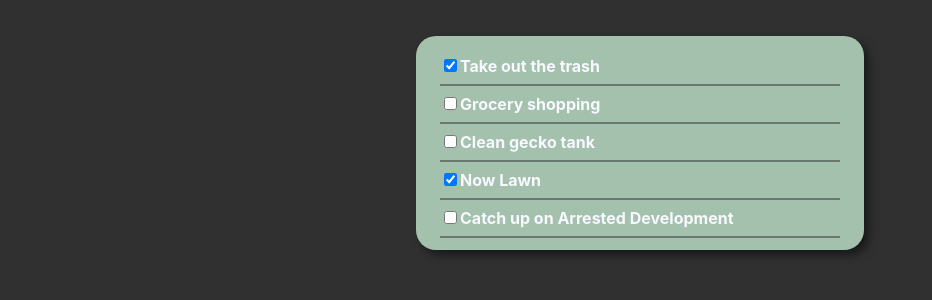
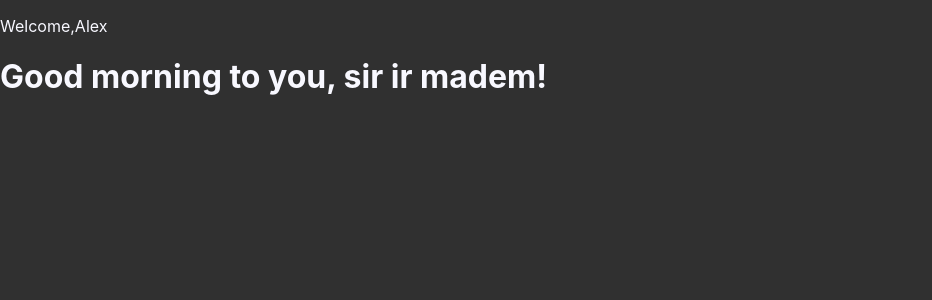
Before and after one commit to NunezAN/react-crash, a React (Create React App) app: page / in a window 1280 px wide. Shown: the top 300 px of the page, without its empty margins (0-932 px from the left). Built offline with nearby package versions, Linux system fonts and the light colour scheme.

Commit message:
converted functions to classes

```diff
--- a/src/App.jsx
+++ b/src/App.jsx
@@ -1,18 +1,90 @@
 import TodoItem from "./components/TodoItem.jsx";
-import "./App.css"
+import "./App.css";
 import todosData from "./components/todosData.js";
-function App() {
-  const todosComponent = todosData.map((todoitem) =>{
-    return <TodoItem key={todoitem.id} item = {todoitem}></TodoItem>
-  })
+import React from "react";
+// function App() {
+//   // const todosComponent = todosData.map((todoitem) =>{
+//   //   return <TodoItem key={todoitem.id} item = {todoitem}></TodoItem>
+//   // })
 
-  return (
-    <div className="container">
-        <div className="TodoList--container">
-          {todosComponent}
-        </div>
-    </div>
-  );
+//   return (
+//     <div className="container">
+//         {/* <div className="TodoList--container">
+//           {todosComponent}
+//         </div> */}
+//         <h1>Code goes here</h1>
+//     </div>
+//   );
+// }
+
+//#1
+// function App(){
+//   return(
+//        <div>
+//             <Header username="Alex"/>
+//             {/* <Greeting/> */}
+//        </div>
+//   )
+// }
+
+class App extends React.Component {
+  render() {
+    return (
+      <div>
+        <Header username="Alex"></Header>
+        <Greeting></Greeting>
+      </div>
+    );
+  }
+}
+//#2
+class Header extends React.Component {
+  render() {
+    return (
+      <header>
+        <p>Welcome,{this.props.username}</p>
+      </header>
+    );
+  }
+}
+// function Header(props) {
+//   console.log(props.username);
+//   return (
+//     <header>
+//       <p>Welcome,{props.username}</p>
+//     </header>
+//   );
+// }
+//#3
+// function Greeting() {
+//   const date = new Date();
+//   const hours = date.getHours();
+//   let timeOfDay;
+//   if (hours < 12) {
+//     timeOfDay = "morning";
+//   } else if (hours >= 12 && hours < 17) {
+//     timeOfDay = "afternoon";
+//   } else {
+//     timeOfDay = "night";
+//   }
+
+//   return <h1>Good {timeOfDay} to you, sir ir madem!</h1>;
+// }
+class Greeting extends React.Component {
+  render() {
+    const date = new Date();
+    const hours = date.getHours();
+    let timeOfDay;
+    if (hours < 12) {
+      timeOfDay = "morning";
+    } else if (hours >= 12 && hours < 17) {
+      timeOfDay = "afternoon";
+    } else {
+      timeOfDay = "night";
+    }
+
+    return <h1>Good {timeOfDay} to you, sir ir madem!</h1>;
+  }
 }
 
 export default App;
```
